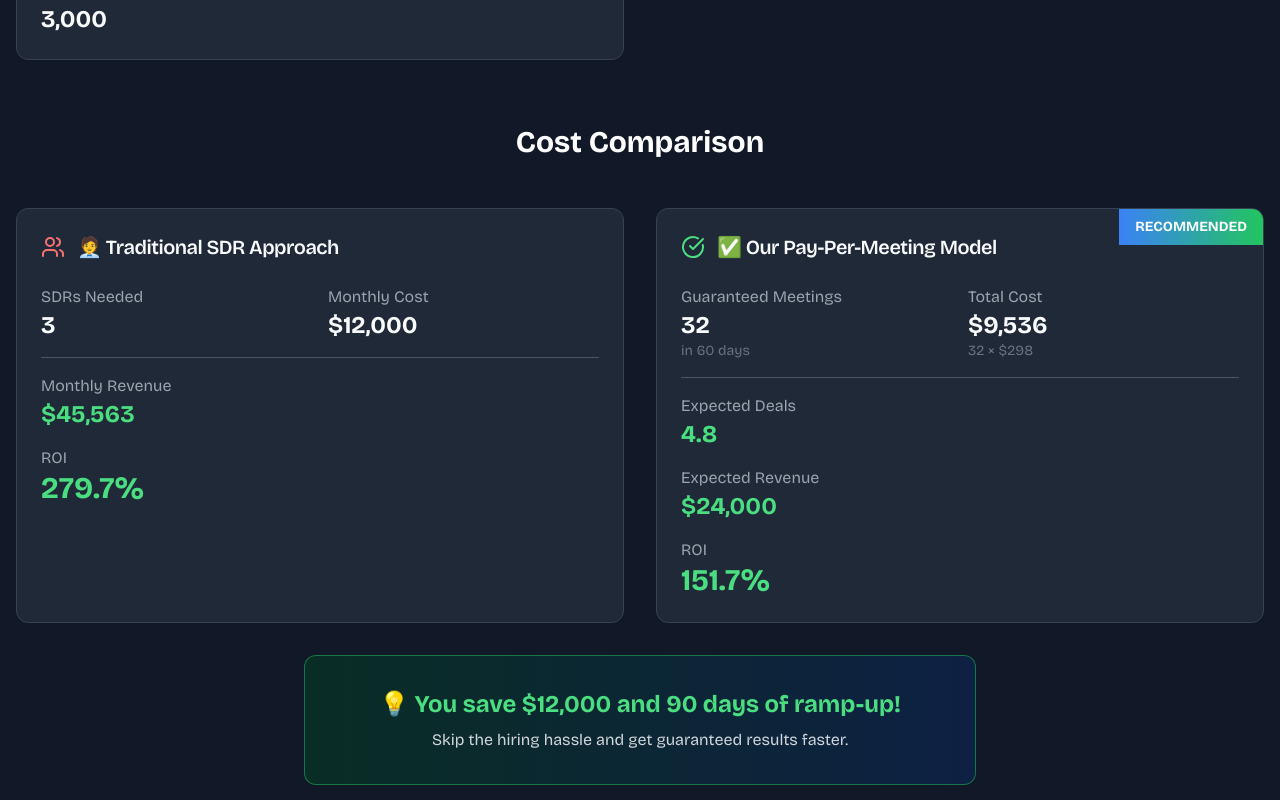
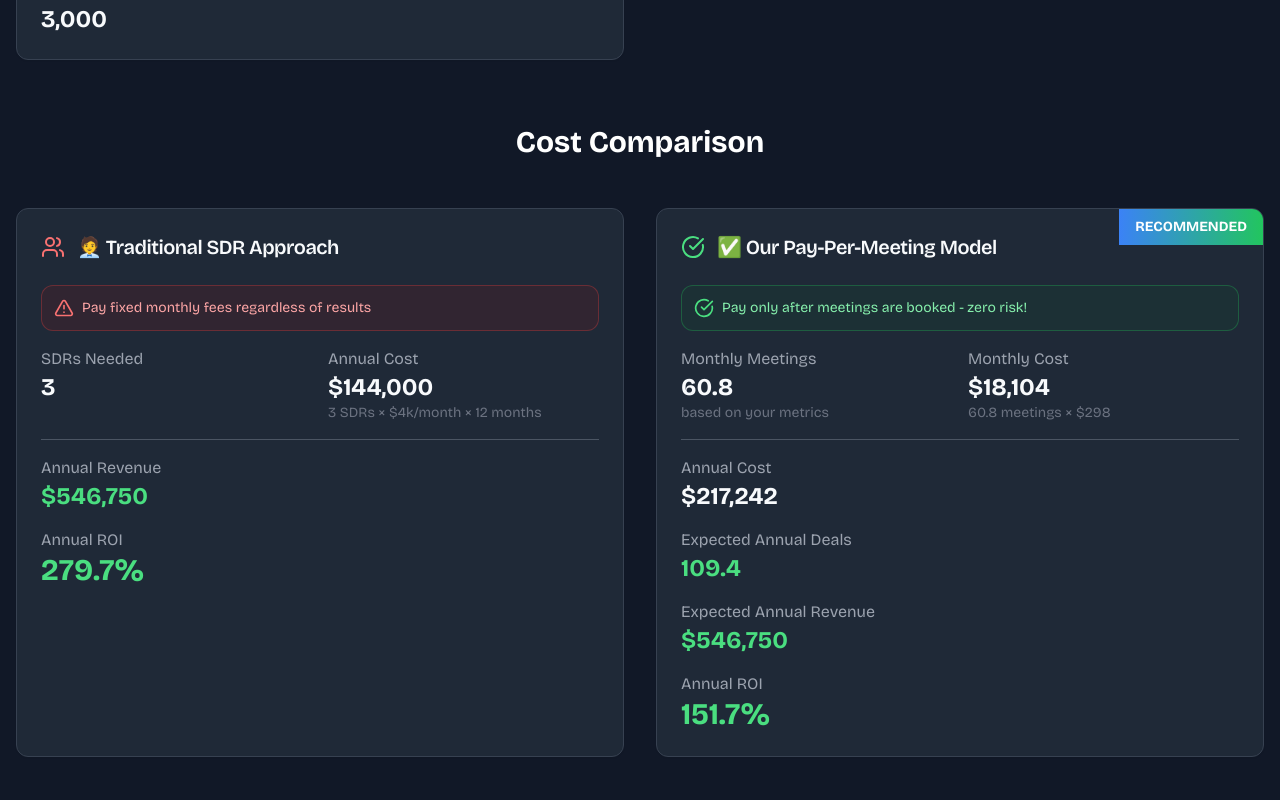
Before and after one commit to harsh719/growth-flow-klients, a React (Vite) app: page /roi-calculator in a window 1280 px wide. Shown: the part 1360-2160 px from the top of the page. Built offline with nearby package versions, Linux system fonts and the light colour scheme.

Commit message:
Enhance ROI calculator
Calculate total cost based on meetings and highlight the pay-per-meeting model. Also, calculate annual SDR costs.

```diff
--- a/src/pages/ROICalculator.tsx
+++ b/src/pages/ROICalculator.tsx
@@ -4,7 +4,7 @@ import { Card, CardContent, CardHeader, CardTitle } from '@/components/ui/card';
 import { Input } from '@/components/ui/input';
 import { Label } from '@/components/ui/label';
 import { Button } from '@/components/ui/button';
-import { Calculator, Users, Target, DollarSign, TrendingUp, CheckCircle } from 'lucide-react';
+import { Calculator, Users, Target, DollarSign, TrendingUp, CheckCircle, AlertTriangle } from 'lucide-react';
 import { motion } from 'framer-motion';
 import AnimatedCounter from '@/components/AnimatedCounter';
 
@@ -30,12 +30,13 @@ const ROICalculator = () => {
   const [comparison, setComparison] = useState({
     sdrApproach: {
       sdrsNeeded: 0,
-      sdrCost: 0,
+      annualSdrCost: 0,
       roi: 0
     },
     ourModel: {
       meetings: 32,
-      cost: 9536,
+      monthlyCost: 0,
+      annualCost: 0,
       deals: 0,
       revenue: 0,
       roi: 0
@@ -62,25 +63,30 @@ const ROICalculator = () => {
       roi: 0
     });
 
-    // SDR Approach Calculations
+    // SDR Approach Calculations (Annual)
     const sdrsNeeded = Math.ceil(inputs.emailCapacity / 3000);
-    const sdrCost = sdrsNeeded * 4000;
-    const sdrRoi = sdrCost > 0 ? ((monthlyRevenue - sdrCost) / sdrCost) * 100 : 0;
+    const annualSdrCost = sdrsNeeded * 4000 * 12; // Annual cost
+    const annualRevenueFromSdr = monthlyRevenue * 12;
+    const sdrRoi = annualSdrCost > 0 ? ((annualRevenueFromSdr - annualSdrCost) / annualSdrCost) * 100 : 0;
 
-    // Our Model Calculations
-    const ourModelDeals = (32 * inputs.conversionRate) / 100;
+    // Our Model Calculations - Cost based on actual meetings booked
+    const ourMonthlyCost = monthlyMeetings * 298; // Pay per meeting actually booked
+    const ourAnnualCost = ourMonthlyCost * 12;
+    const ourModelDeals = (monthlyMeetings * inputs.conversionRate) / 100;
     const ourModelRevenue = ourModelDeals * inputs.customerLifetimeValue;
-    const ourModelRoi = ((ourModelRevenue - 9536) / 9536) * 100;
+    const ourAnnualRevenue = ourModelRevenue * 12;
+    const ourModelRoi = ourAnnualCost > 0 ? ((ourAnnualRevenue - ourAnnualCost) / ourAnnualCost) * 100 : 0;
 
     setComparison({
       sdrApproach: {
         sdrsNeeded,
-        sdrCost,
+        annualSdrCost,
         roi: sdrRoi
       },
       ourModel: {
-        meetings: 32,
-        cost: 9536,
+        meetings: monthlyMeetings,
+        monthlyCost: ourMonthlyCost,
+        annualCost: ourAnnualCost,
         deals: ourModelDeals,
         revenue: ourModelRevenue,
         roi: ourModelRoi
@@ -99,7 +105,7 @@ const ROICalculator = () => {
     document.getElementById('calculator')?.scrollIntoView({ behavior: 'smooth' });
   };
 
-  const savings = comparison.ourModel.revenue - comparison.sdrApproach.sdrCost;
+  const annualSavings = comparison.sdrApproach.annualSdrCost - comparison.ourModel.annualCost;
 
   return (
     <div className="min-h-screen bg-gray-900 text-white">
@@ -307,6 +313,11 @@ const ROICalculator = () => {
                   </CardTitle>
                 </CardHeader>
                 <CardContent className="space-y-4">
+                  <div className="flex items-center p-3 bg-red-900/20 border border-red-500/30 rounded-lg">
+                    <AlertTriangle className="w-5 h-5 text-red-400 mr-2 flex-shrink-0" />
+                    <p className="text-sm text-red-300">Pay fixed monthly fees regardless of results</p>
+                  </div>
+
                   <div className="grid grid-cols-2 gap-4">
                     <div>
                       <div className="text-gray-400">SDRs Needed</div>
@@ -315,20 +326,23 @@ const ROICalculator = () => {
                       </div>
                     </div>
                     <div>
-                      <div className="text-gray-400">Monthly Cost</div>
+                      <div className="text-gray-400">Annual Cost</div>
                       <div className="text-2xl font-bold">
-                        $<AnimatedCounter value={comparison.sdrApproach.sdrCost} />
+                        $<AnimatedCounter value={comparison.sdrApproach.annualSdrCost} />
+                      </div>
+                      <div className="text-sm text-gray-500">
+                        {comparison.sdrApproach.sdrsNeeded} SDRs × $4k/month × 12 months
                       </div>
                     </div>
                   </div>
                   <div className="pt-4 border-t border-gray-600">
-                    <div className="text-gray-400">Monthly Revenue</div>
+                    <div className="text-gray-400">Annual Revenue</div>
                     <div className="text-2xl font-bold text-green-400">
-                      $<AnimatedCounter value={metrics.monthlyRevenue} />
+                      $<AnimatedCounter value={metrics.monthlyRevenue * 12} />
                     </div>
                   </div>
                   <div>
-                    <div className="text-gray-400">ROI</div>
+                    <div className="text-gray-400">Annual ROI</div>
                     <div className="text-3xl font-bold text-green-400">
                       <AnimatedCounter value={comparison.sdrApproach.roi} decimals={1} />%
                     </div>
@@ -348,32 +362,53 @@ const ROICalculator = () => {
                   </CardTitle>
                 </CardHeader>
                 <CardContent className="space-y-4">
+                  <div className="flex items-center p-3 bg-green-900/20 border border-green-500/30 rounded-lg">
+                    <CheckCircle className="w-5 h-5 text-green-400 mr-2 flex-shrink-0" />
+                    <p className="text-sm text-green-300">Pay only after meetings are booked - zero risk!</p>
+                  </div>
+
                   <div className="grid grid-cols-2 gap-4">
                     <div>
-                      <div className="text-gray-400">Guaranteed Meetings</div>
-                      <div className="text-2xl font-bold">32</div>
-                      <div className="text-sm text-gray-500">in 60 days</div>
+                      <div className="text-gray-400">Monthly Meetings</div>
+                      <div className="text-2xl font-bold">
+                        <AnimatedCounter value={metrics.monthlyMeetings} decimals={1} />
+                      </div>
+                      <div className="text-sm text-gray-500">based on your metrics</div>
                     </div>
                     <div>
-                      <div className="text-gray-400">Total Cost</div>
-                      <div className="text-2xl font-bold">$9,536</div>
-                      <div className="text-sm text-gray-500">32 × $298</div>
+                      <div className="text-gray-400">Monthly Cost</div>
+                      <div className="text-2xl font-bold">
+                        $<AnimatedCounter value={comparison.ourModel.monthlyCost} />
+                      </div>
+                      <div className="text-sm text-gray-500">
+                        <AnimatedCounter value={metrics.monthlyMeetings} decimals={1} /> meetings × $298
+                      </div>
                     </div>
                   </div>
+
                   <div className="pt-4 border-t border-gray-600">
-                    <div className="text-gray-400">Expected Deals</div>
-                    <div className="text-2xl font-bold text-green-400">
-                      <AnimatedCounter value={comparison.ourModel.deals} decimals={1} />
+                    <div className="text-gray-400">Annual Cost</div>
+                    <div className="text-2xl font-bold">
+                      $<AnimatedCounter value={comparison.ourModel.annualCost} />
                     </div>
                   </div>
+
                   <div>
-                    <div className="text-gray-400">Expected Revenue</div>
+                    <div className="text-gray-400">Expected Annual Deals</div>
                     <div className="text-2xl font-bold text-green-400">
-                      $<AnimatedCounter value={comparison.ourModel.revenue} />
+                      <AnimatedCounter value={comparison.ourModel.deals * 12} decimals={1} />
                     </div>
                   </div>
+
                   <div>
-                    <div className="text-gray-400">ROI</div>
+                    <div className="text-gray-400">Expected Annual Revenue</div>
+                    <div className="text-2xl font-bold text-green-400">
+                      $<AnimatedCounter value={comparison.ourModel.revenue * 12} />
+                    </div>
+                  </div>
+
+                  <div>
+                    <div className="text-gray-400">Annual ROI</div>
                     <div className="text-3xl font-bold text-green-400">
                       <AnimatedCounter value={comparison.ourModel.roi} decimals={1} />%
                     </div>
@@ -383,7 +418,7 @@ const ROICalculator = () => {
             </div>
 
             {/* Savings Highlight */}
-            {savings > 0 && (
+            {annualSavings > 0 && (
               <motion.div
                 initial={{ opacity: 0, scale: 0.9 }}
                 whileInView={{ opacity: 1, scale: 1 }}
@@ -394,7 +429,7 @@ const ROICalculator = () => {
                 <Card className="bg-gradient-to-r from-green-500/20 to-blue-500/20 border-green-500/50 max-w-2xl mx-auto">
                   <CardContent className="py-8">
                     <div className="text-2xl font-bold text-green-400 mb-2">
-                      💡 You save $<AnimatedCounter value={savings} /> and 90 days of ramp-up!
+                      💡 You save $<AnimatedCounter value={annualSavings} /> annually and 90 days of ramp-up!
                     </div>
                     <div className="text-gray-300">
                       Skip the hiring hassle and get guaranteed results faster.
```
